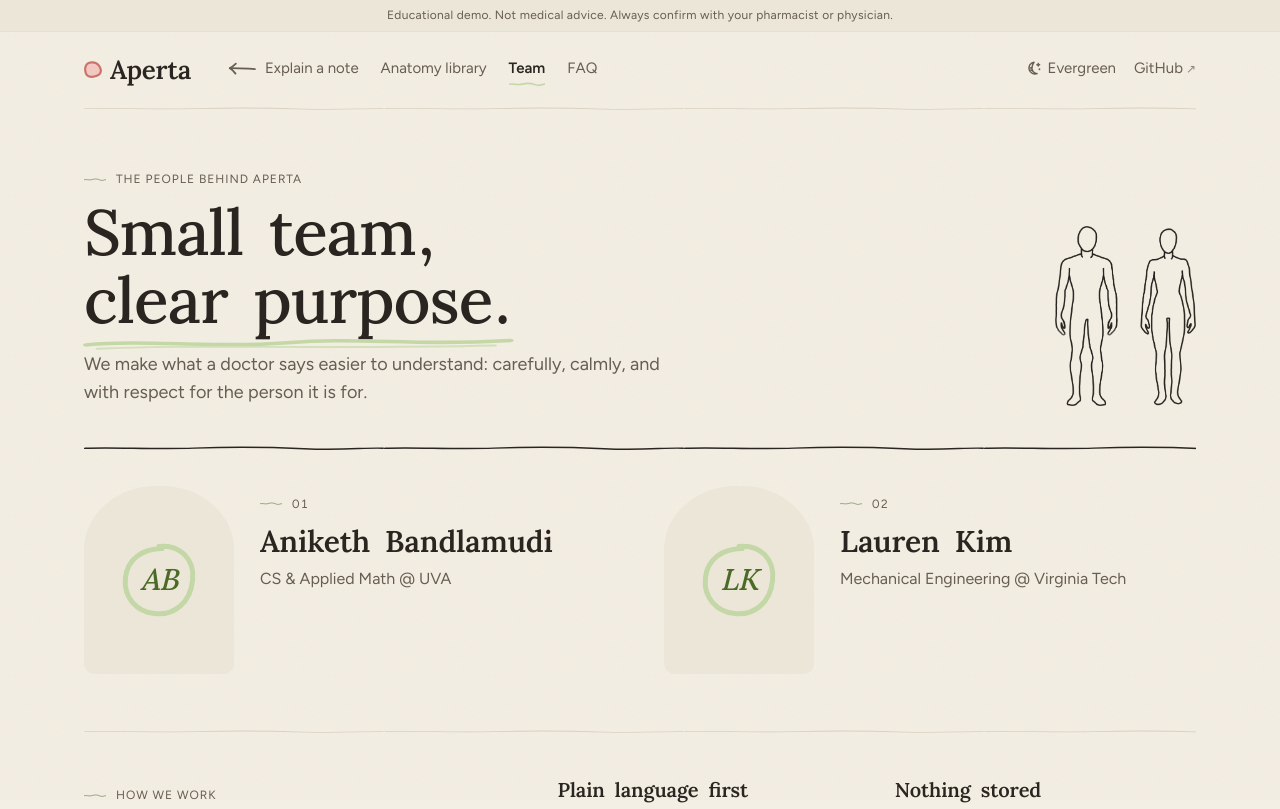
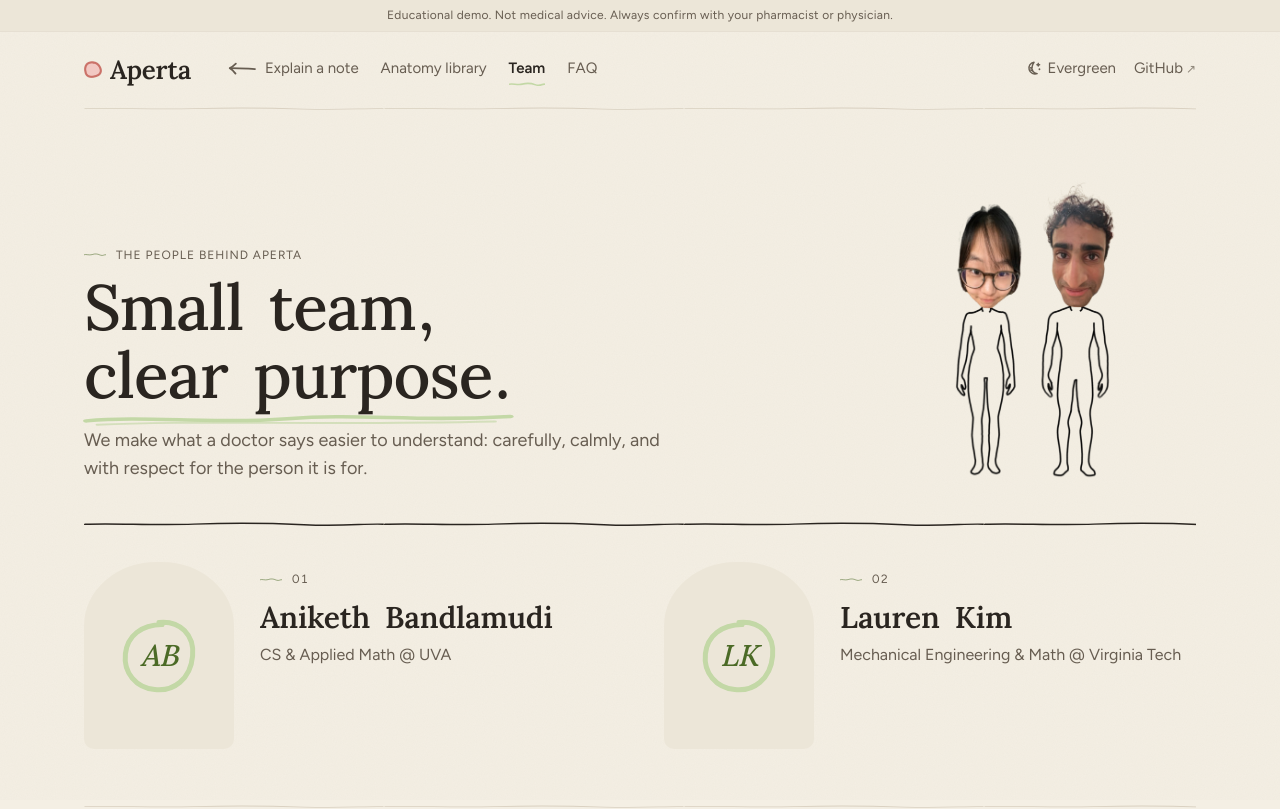
Before and after one commit to ankthba/VTHacks14, a Next.js app: page /team in a window 1280 px wide. Shown: the top 809 px of the page. Built offline with nearby package versions, Linux system fonts and the light colour scheme.

Commit message:
Team page: the two of you as the app's figures; Lauren's major

```diff
--- a/app/globals.css
+++ b/app/globals.css
@@ -843,3 +843,14 @@ html { scroll-behavior: smooth; }
   .values-list { grid-template-columns: 1fr; }
   .faq-a p { padding-left: 0; }
 }
+
+/* The team, as the app's two figures with their own faces. A photo, so it is
+   never masked; on the dark board it sits on a paper print instead. */
+.team-art { height: 320px; }
+.team-art img { height: 100%; width: auto; display: block; }
+:root[data-theme="dark"] .team-art img {
+  background: #f4efe4;
+  padding: 14px 18px 6px;
+  border-radius: 255px 14px 225px 14px / 14px 225px 14px 255px;
+}
+@media (max-width: 860px) { .team-art { height: 240px; } }
--- a/app/team/page.tsx
+++ b/app/team/page.tsx
@@ -1,6 +1,5 @@
 import { SiteNav } from "@/components/SiteNav";
 import { InkUnderline, InkRing } from "@/components/Ink";
-import { InkImage } from "@/components/InkImage";
 import { APP_NAME } from "@/lib/brand";
 import { TEAM, VALUES } from "@/lib/team";
 import { asset } from "@/lib/staticMode";
@@ -24,10 +23,8 @@ export default function TeamPage() {
             We make what a doctor says easier to understand: carefully, calmly, and with respect for the person it is for.
           </p>
         </div>
-        <div className="page-hero-art" aria-hidden>
-          <div style={{ height: "100%", aspectRatio: "902 / 1149" }}>
-            <InkImage src={asset("/anatomy/bodies.png")} className="block w-full h-full" />
-          </div>
+        <div className="page-hero-art team-art">
+          <img src={asset("/anatomy/team.png")} alt="Lauren and Aniketh, drawn as the app's two figures with their own faces" draggable={false} />
         </div>
       </header>
 
--- a/lib/team.ts
+++ b/lib/team.ts
@@ -17,7 +17,7 @@ export const TEAM: Person[] = [
   },
   {
     name: "Lauren Kim",
-    college: "Mechanical Engineering @ Virginia Tech",
+    college: "Mechanical Engineering & Math @ Virginia Tech",
     links: [],
   },
 ];
```
Also changed, not shown: public/anatomy/team.png (added).
